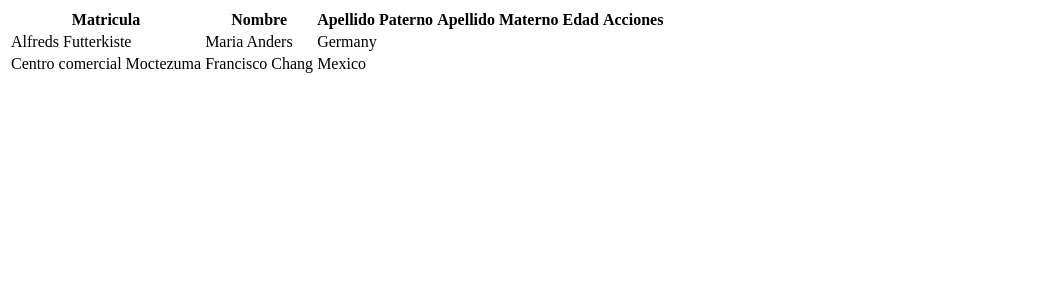
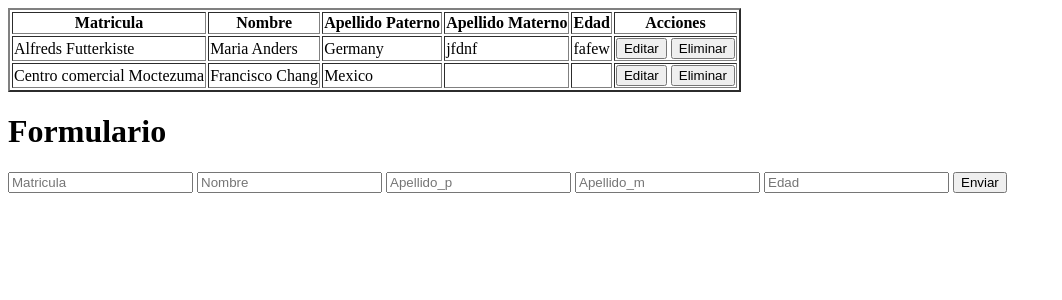
Before and after one commit to leo028-SC/AW_TIID222, a PHP site: page /CRUD/alumnos.php in a window 1280 px wide. Shown: the top 300 px of the page, without its empty margins (0-1062 px from the left). Run offline with PHP 8.4, Linux system fonts and the light colour scheme; data that the repository does not hold is empty.

Commit message:
Conectamos ala base de datos desde Php

```diff
--- a/CRUD/alumnos.php
+++ b/CRUD/alumnos.php
@@ -21,7 +21,9 @@ $query=mysqli_query($conn, $sql);
     <title>CRUD Alumnos</title>
 </head>
 <body>
-<table>
+    <div>
+<table border = "2">
+    <thead>
 <tr>
     <th>Matricula</th>
     <th>Nombre</th>
@@ -30,13 +32,34 @@ $query=mysqli_query($conn, $sql);
     <th>Edad</th>
     <th>Acciones</th>
 </tr>
+    </thead>
+    <tbody>
+
+        <?php
+        while($row=mysqli_fetch_array($query)){
+        ?>
+        <tr>
+            <td><?php echo $row['matricula']?></td>
+            <td><?php echo $row['nombre']?></td>
+            <td><?php echo $row['apellido_p']?></td>
+            <td><?php echo $row['apellido_m']?></td>
+            <td><?php echo $row['edad']?></td>
+            <td>
+        </tr>
+        <?php
+        }
+        ?>
+    <tbody>
 <tr>
     <td>Alfreds Futterkiste</td>
     <td>Maria Anders</td>
     <td>Germany</td>
-    <td></td>
-    <td></td>
-    <td></td>
+    <td>jfdnf</td>
+    <td>fafew</td>
+    <td>
+        <button type="button">Editar</button>
+        <button type="button">Eliminar</button>
+    </td>
 </tr>
 <tr>
     <td>Centro comercial Moctezuma</td>
@@ -44,8 +67,27 @@ $query=mysqli_query($conn, $sql);
     <td>Mexico</td>
     <td></td>
     <td></td>
-    <td></td>
+    <td>
+        <button type="button">Editar</button>
+        <button type="button">Eliminar</button>
+    </td>
+
 </tr>
+</tbody>
 </table>
+</div>
+<div>
+    <h1>Formulario</h1>
+    <div style = "display: flex; gap :10px;">
+    <form action="insertar.php" method="POST">
+        <input type="text" name="matricula" placeholder="Matricula">
+        <input type="text" name="nombre" placeholder="Nombre">
+        <input type="text" name="apellido_p" placeholder="Apellido_p">
+        <input type="text" name="apellido_m" placeholder="Apellido_m">
+        <input type="text" name="edad" placeholder="Edad">
+        <input type="submit" value="Enviar">
+    </div>
+    </form>
+</div>
 </body>
 </html>
```
Also changed, not shown: CRUD/insertar.php (+29 -0 lines).
